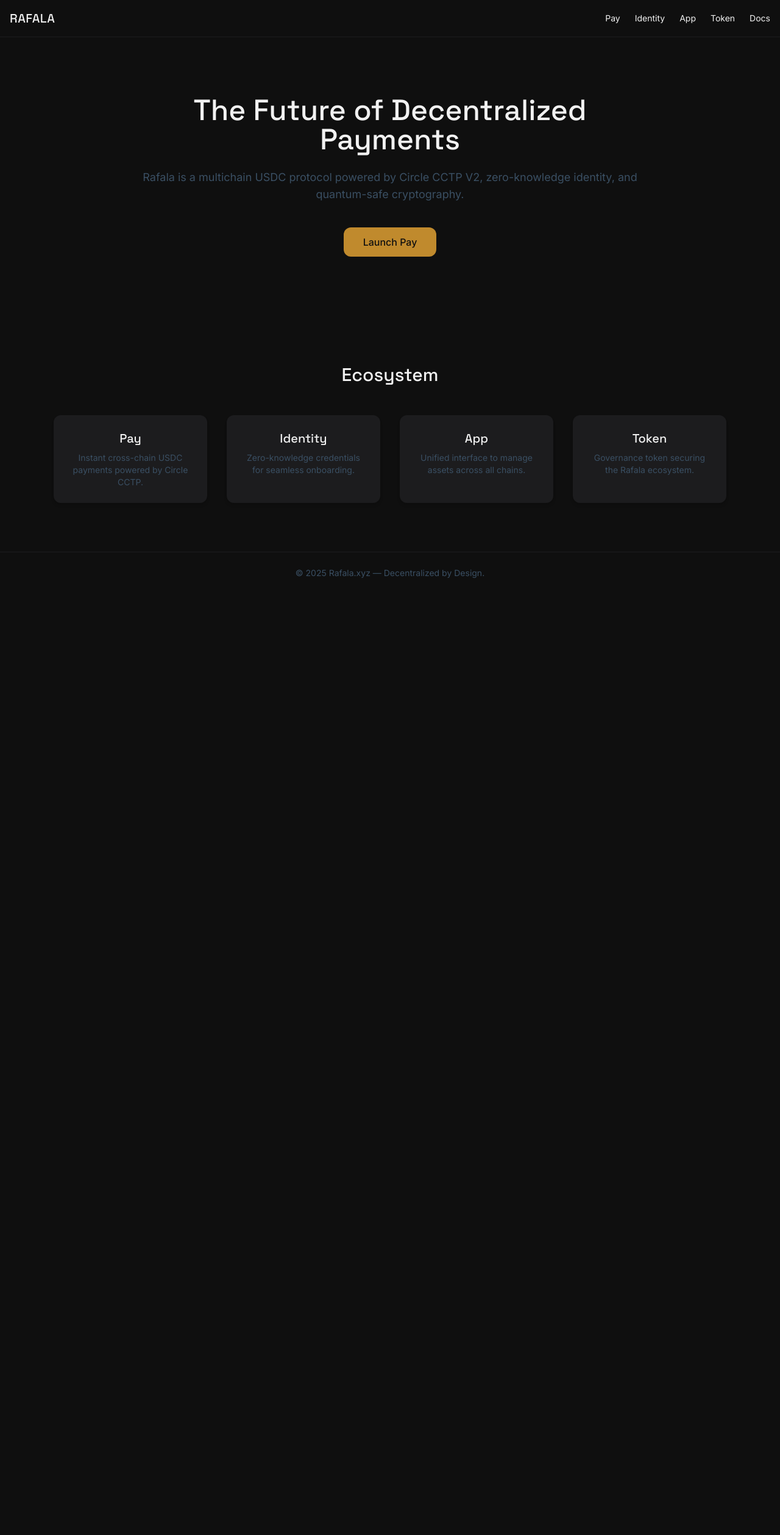
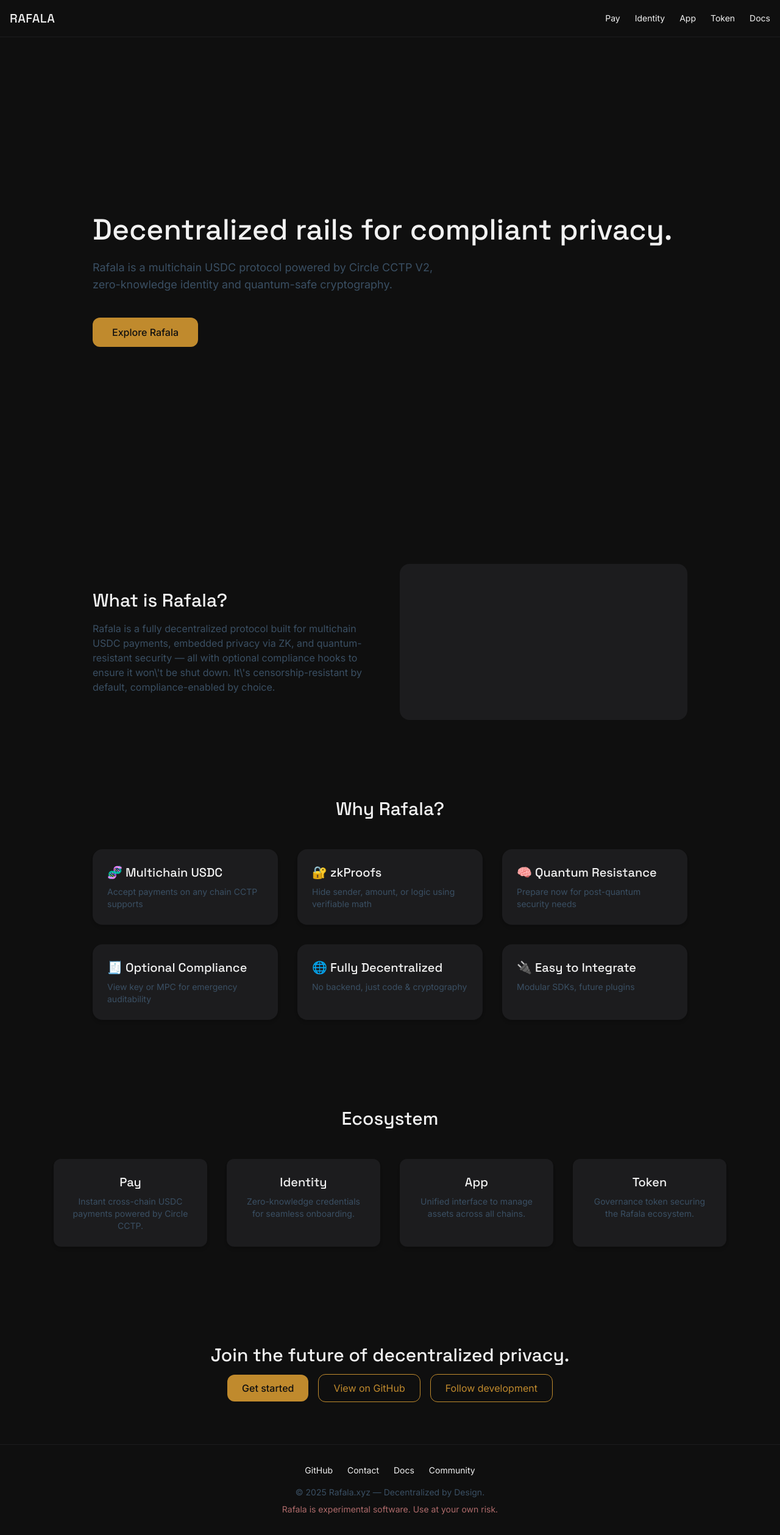
Before and after one commit to rafalaprotocol/rafala-landing, a React (Vite) app: page / in a window 1280 px wide. Shown: the whole page at 61% size. Before the commit the page ends 974 px from the top, so only its background shows below. Built offline with nearby package versions, Linux system fonts and the light colour scheme; the HTML template or start-up script is replaced by a standard one.

Commit message:
Add landing sections per design guidelines

```diff
--- a/src/App.jsx
+++ b/src/App.jsx
@@ -1,6 +1,9 @@
 import Header from './components/Header';
 import Hero from './components/Hero';
+import About from './components/About';
+import Why from './components/Why';
 import Ecosystem from './components/Ecosystem';
+import CTA from './components/CTA';
 import Footer from './components/Footer';
 
 function App() {
@@ -9,7 +12,10 @@
       <Header />
       <main className="flex-grow">
         <Hero />
+        <About />
+        <Why />
         <Ecosystem />
+        <CTA />
       </main>
       <Footer />
     </div>
--- /dev/null
+++ b/src/components/About.jsx
@@ -0,0 +1,13 @@
+export default function About() {
+  return (
+    <section id="about" className="py-16 px-6 max-w-5xl mx-auto grid md:grid-cols-2 gap-8 items-center">
+      <div>
+        <h3 className="text-3xl font-display mb-4">What is Rafala?</h3>
+        <p className="text-steel">
+          Rafala is a fully decentralized protocol built for multichain USDC payments, embedded privacy via ZK, and quantum-resistant security — all with optional compliance hooks to ensure it won\'t be shut down. It\'s censorship-resistant by default, compliance-enabled by choice.
+        </p>
+      </div>
+      <div className="bg-graphite rounded-2xl h-48 md:h-64" aria-hidden="true" />
+    </section>
+  );
+}
--- /dev/null
+++ b/src/components/CTA.jsx
@@ -0,0 +1,12 @@
+export default function CTA() {
+  return (
+    <section className="py-20 px-6 text-center" id="cta">
+      <h3 className="text-2xl md:text-3xl font-display mb-6">Join the future of decentralized privacy.</h3>
+      <div className="space-x-4">
+        <a href="#" className="px-6 py-3 bg-rust text-noir rounded-xl font-medium hover:opacity-90">Get started</a>
+        <a href="https://github.com/rafalaprotocol" className="px-6 py-3 border border-rust text-rust rounded-xl hover:bg-rust hover:text-noir">View on GitHub</a>
+        <a href="https://x.com/rafalaxyz" className="px-6 py-3 border border-rust text-rust rounded-xl hover:bg-rust hover:text-noir">Follow development</a>
+      </div>
+    </section>
+  );
+}
--- a/src/components/Footer.jsx
+++ b/src/components/Footer.jsx
@@ -1,7 +1,16 @@
 export default function Footer() {
-    return (
-        <footer className="border-t border-graphite p-6 text-center text-sm text-steel">
-            © {new Date().getFullYear()} Rafala.xyz — Decentralized by Design.
-        </footer>
-    );
+  const year = new Date().getFullYear();
+
+  return (
+    <footer className="border-t border-graphite py-8 px-6 text-center text-sm">
+      <div className="space-x-6 mb-4">
+        <a href="https://github.com/rafalaprotocol" className="hover:text-rust">GitHub</a>
+        <a href="mailto:contact@rafala.xyz" className="hover:text-rust">Contact</a>
+        <a href="https://docs.rafala.xyz" className="hover:text-rust">Docs</a>
+        <a href="https://x.com/rafalaxyz" className="hover:text-rust">Community</a>
+      </div>
+      <p className="text-steel">© {year} Rafala.xyz — Decentralized by Design.</p>
+      <p className="text-rose mt-2">Rafala is experimental software. Use at your own risk.</p>
+    </footer>
+  );
 }
--- a/src/components/Hero.jsx
+++ b/src/components/Hero.jsx
@@ -1,18 +1,18 @@
 export default function Hero() {
   return (
-        <section className="py-24 px-6 text-center max-w-4xl mx-auto">
+    <section className="min-h-screen flex flex-col justify-center px-6 max-w-5xl mx-auto">
       <h2 className="text-4xl md:text-5xl font-display mb-6 leading-tight">
-                The Future of Decentralized Payments
+        Decentralized rails for compliant privacy.
       </h2>
-            <p className="text-steel text-lg">
-                Rafala is a multichain USDC protocol powered by Circle CCTP V2, zero-knowledge identity, and quantum-safe cryptography.
+      <p className="text-steel text-lg max-w-xl">
+        Rafala is a multichain USDC protocol powered by Circle CCTP V2, zero-knowledge identity and quantum-safe cryptography.
       </p>
       <div className="mt-10">
         <a
-                    href="#pay"
+          href="#ecosystem"
           className="inline-block px-8 py-3 bg-rust text-noir font-medium rounded-xl hover:opacity-90 transition"
         >
-                    Launch Pay
+          Explore Rafala
         </a>
       </div>
     </section>
--- /dev/null
+++ b/src/components/Why.jsx
@@ -0,0 +1,24 @@
+export default function Why() {
+  const features = [
+    { title: '🧬 Multichain USDC', desc: 'Accept payments on any chain CCTP supports' },
+    { title: '🔐 zkProofs', desc: 'Hide sender, amount, or logic using verifiable math' },
+    { title: '🧠 Quantum Resistance', desc: 'Prepare now for post-quantum security needs' },
+    { title: '🧾 Optional Compliance', desc: 'View key or MPC for emergency auditability' },
+    { title: '🌐 Fully Decentralized', desc: 'No backend, just code & cryptography' },
+    { title: '🔌 Easy to Integrate', desc: 'Modular SDKs, future plugins' },
+  ];
+
+  return (
+    <section id="why" className="py-16 px-6 max-w-5xl mx-auto">
+      <h3 className="text-3xl font-display text-center mb-12">Why Rafala?</h3>
+      <div className="grid gap-8 md:grid-cols-2 lg:grid-cols-3">
+        {features.map((f) => (
+          <div key={f.title} className="bg-graphite rounded-2xl p-6 shadow-md">
+            <h4 className="text-xl font-display mb-2 text-glacier">{f.title}</h4>
+            <p className="text-steel text-sm">{f.desc}</p>
+          </div>
+        ))}
+      </div>
+    </section>
+  );
+}
```
Lines whose indentation alone changed are shown as unchanged.
